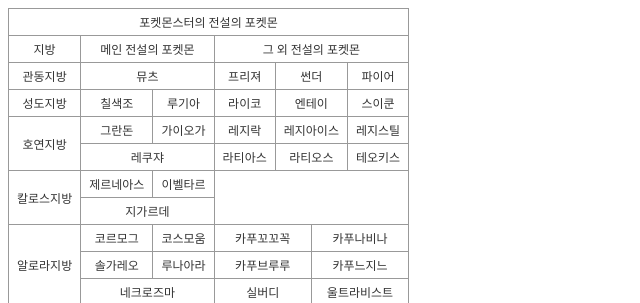
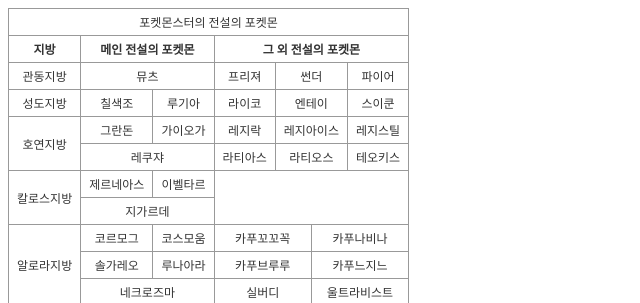
Before and after one commit to thenry0401/web_programming_school, a plain HTML site: page html,css/day2/pocketmon.html in a window 1280 px wide. Shown: the top 303 px of the page, 0-640 px from the left. Drawn offline with Linux system fonts and the light colour scheme.

Commit message:
pocketmon modified

```diff
--- a/html,css/day2/pocketmon.html
+++ b/html,css/day2/pocketmon.html
@@ -29,9 +29,9 @@
         <td colspan="8">포켓몬스터의 전설의 포켓몬</td>
       </tr>
       <tr>
-        <td>지방</td>
-        <td colspan="2">메인 전설의 포켓몬</td>
-        <td colspan="6">그 외 전설의 포켓몬</td>
+        <th>지방</th>
+        <th colspan="2">메인 전설의 포켓몬</th>
+        <th colspan="6">그 외 전설의 포켓몬</th>
       </tr>
       <tr>
         <td>관동지방</td>
```
